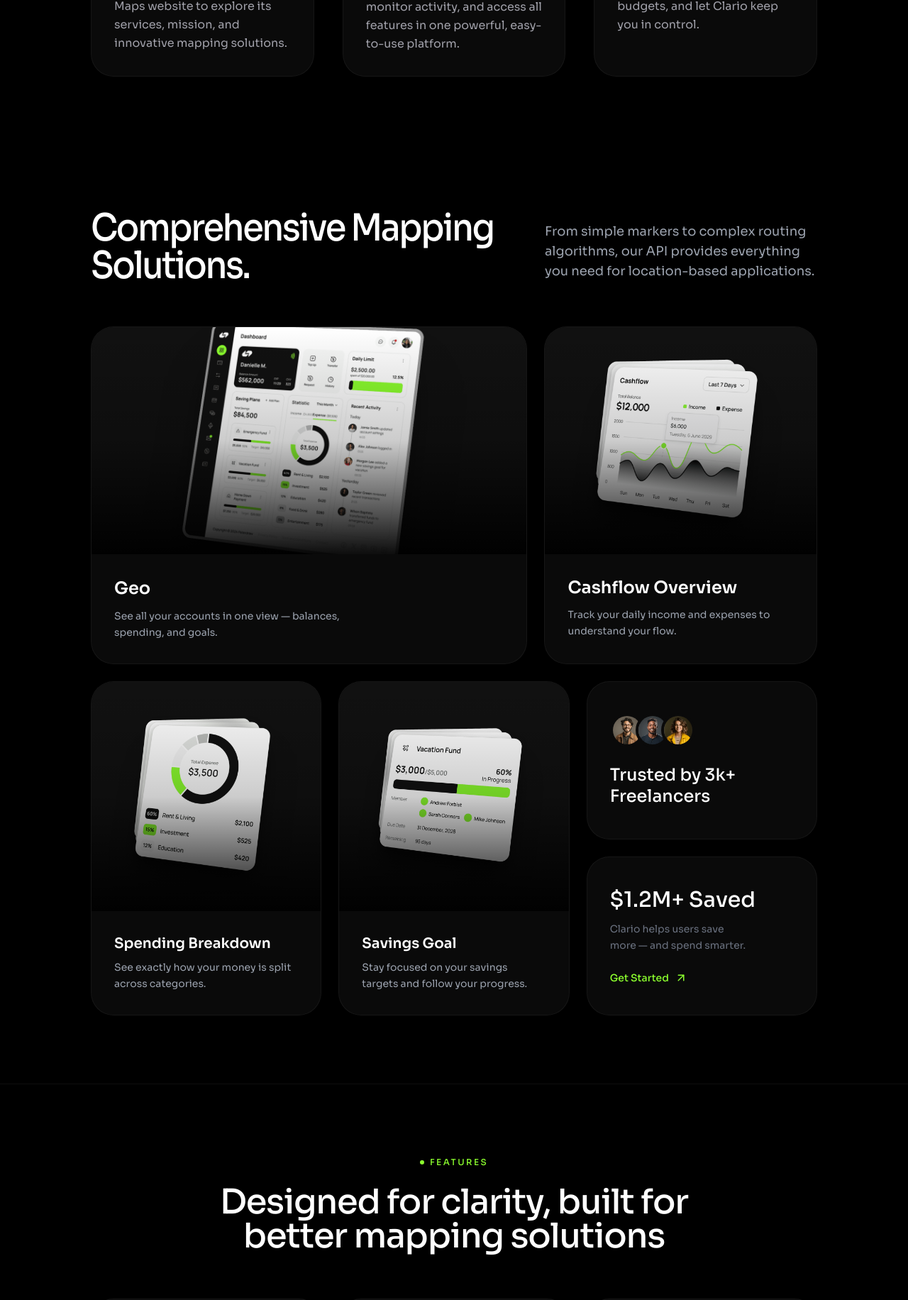
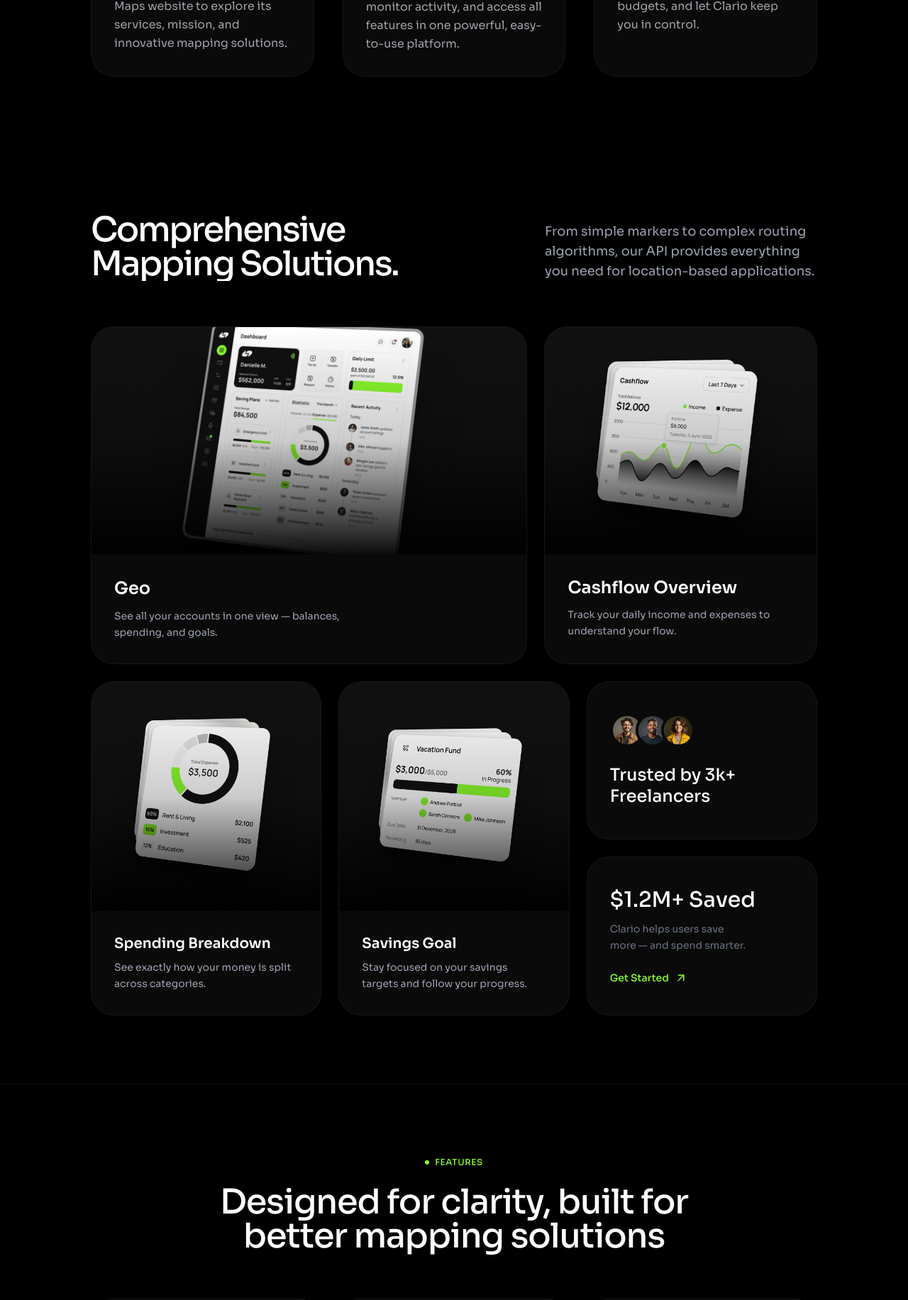
Before and after one commit to Mekd422/AmbalayMaps, a React (Vite) app: page / in a window 1280 px wide. Shown: the part 1859-3691 px from the top of the page at 71% size. Built offline with nearby package versions, Linux system fonts and the light colour scheme.

Commit message:
updated the mappingSolutions component

```diff
--- a/src/Components/ui/FeaturesSection.tsx
+++ b/src/Components/ui/FeaturesSection.tsx
@@ -22,7 +22,7 @@ export default function FeaturesSection() {
         <div className="text-center mb-16">
           <div className="inline-flex items-center gap-2 text-[#8cff2e] mb-6">
             <span className="h-1.5 w-1.5 rounded-full bg-[#8cff2e]" />
-            <span className="text-xs font-medium uppercase tracking-[0.2em]">Features</span>
+            <span className="text-xs font-sora font-medium uppercase tracking-[0.05em]">Features</span>
           </div>
           <h2 className="text-4xl md:text-5xl font-medium text-white tracking-tight leading-tight">
             Designed for clarity, built for <br className="hidden md:block" /> better mapping solutions
--- a/src/Components/ui/MappingSolutions.tsx
+++ b/src/Components/ui/MappingSolutions.tsx
@@ -7,18 +7,35 @@ import person1 from "../../assets/images/person1.png"
 import person2 from "../../assets/images/person2.png"
 import person3 from "../../assets/images/person3.png"
 
+import { motion } from "framer-motion"
+
 export default function MappingSolutions() {
   return (
     <section className="px-6 md:px-12 py-24 bg-black">
       <div className="max-w-5xl mx-auto">
-        <div className="flex flex-col md:flex-row md:items-end justify-between gap-8 mb-16">
-          <h2 className="text-4xl md:text-5xl font-medium text-white leading-none inline-block origin-left tracking-[-0.05em] scale-x-70 scale-y-110">
-            Comprehensive Mapping Solutions.
-          </h2>
-          <p className="text-lg text-gray-400 max-w-sm">
-            From simple markers to complex routing algorithms, our API provides everything you need for location-based applications.
-          </p>
-        </div>
+        <div className="flex flex-col md:flex-row md:items-end justify-between gap-8 mb-16 overflow-hidden">
+        {/* H2: Comes from the LEFT */}
+        <motion.h2
+          initial={{ opacity: 0, x: -100 }}
+          whileInView={{ opacity: 1, x: 0 }}
+          viewport={{ once: true }}
+          transition={{ duration: 0.8, ease: "easeOut" }}
+          className="text-4xl md:text-5xl font-medium text-white leading-none inline-block origin-left tracking-[-0.05em] scale-x-70 scale-y-110"
+        >
+          Comprehensive <br /> Mapping Solutions.
+        </motion.h2>
+
+        {/* P: Comes from the RIGHT */}
+        <motion.p
+          initial={{ opacity: 0, x: 100 }}
+          whileInView={{ opacity: 1, x: 0 }}
+          viewport={{ once: true }}
+          transition={{ duration: 0.8, ease: "easeOut", delay: 0.1 }}
+          className="text-lg text-gray-400 max-w-sm"
+        >
+          From simple markers to complex routing algorithms, our API provides everything you need for location-based applications.
+        </motion.p>
+      </div>
 
 <div className="grid md:grid-cols-[1.6fr_1fr] gap-6 mb-6">
 
```
